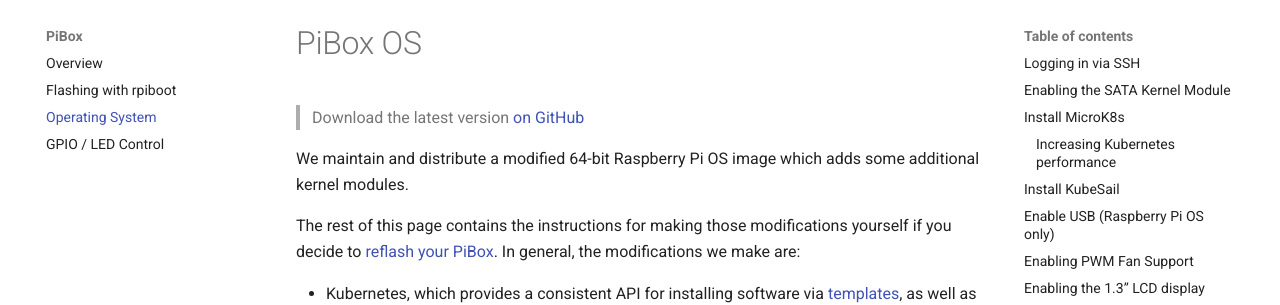
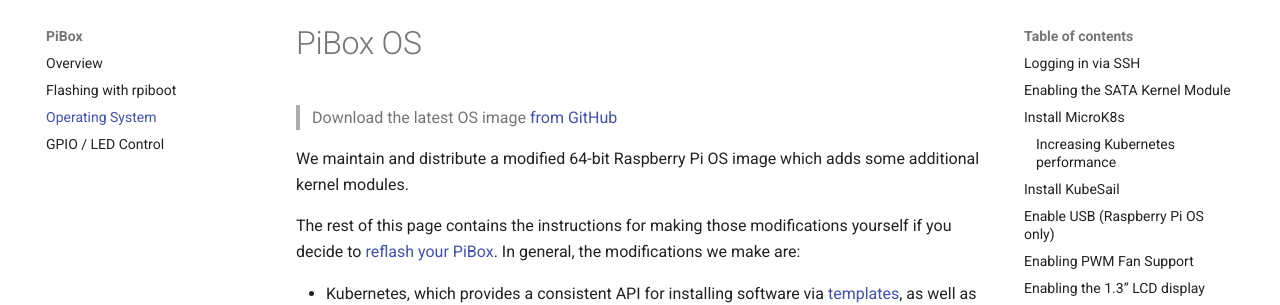
Before and after one commit to kubesail/kubesail-docs, an MkDocs documentation site: the page built from docs/guides/pibox/os.md, in a window 1280 px wide and 900 px high. Shown: the part 123-428 px from the top of the window. Built offline with MkDocs 1.6.1 and Material for MkDocs 9.7.7, drawn with Linux system fonts in a browser that asks for light colours; comment, search, counter and statistics services are not loaded.

Commit message:
clearer instructions

```diff
--- a/docs/guides/pibox/os.md
+++ b/docs/guides/pibox/os.md
@@ -1,6 +1,6 @@
 # PiBox OS
 
-> Download the latest version [on GitHub](https://github.com/kubesail/pibox-os/releases)
+> Download the latest OS image [from GitHub](https://github.com/kubesail/pibox-os/releases)
 
 We maintain and distribute a modified 64-bit Raspberry Pi OS image which adds some additional kernel modules.
 
```
